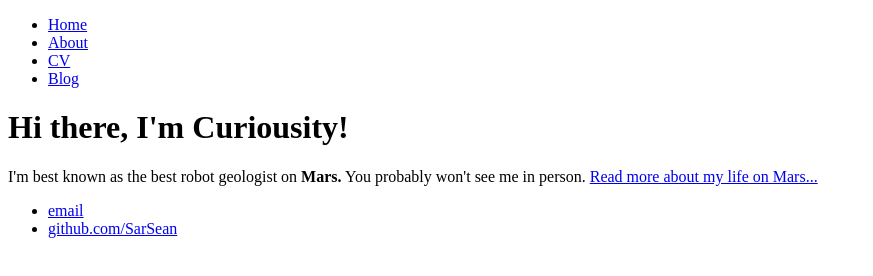
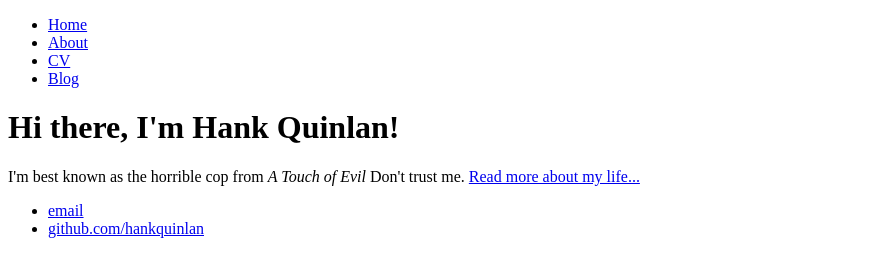
Before and after one commit to Shinich/Sarsean.github.io, a plain HTML site: page index.html in a window 1280 px wide. Shown: the whole page, without its empty margins (0-873 px from the left). Drawn offline with Linux system fonts and the light colour scheme.

Commit message:
Revert "Curiousity"

```diff
--- a/index.html
+++ b/index.html
@@ -1,7 +1,7 @@
 <!DOCTYPE html>
 <html>
 	<head>
-		<title>Cirousity, Robot Geologist</title>
+		<title>Hank Quinlan, Horrible Cop</title>
 	</head>
 	<body>
 		<nav>
@@ -14,14 +14,14 @@
 		</nav>
 		<div class="container">
     		<div class="blurb">
-        		<h1>Hi there, I'm Curiousity!</h1>
-				<p>I'm best known as the best robot geologist on <strong>Mars.</strong> You probably won't see me in person. <a href="/about">Read more about my life on Mars...</a></p>
+        		<h1>Hi there, I'm Hank Quinlan!</h1>
+				<p>I'm best known as the horrible cop from <em>A Touch of Evil</em> Don't trust me. <a href="/about">Read more about my life...</a></p>
     		</div><!-- /.blurb -->
 		</div><!-- /.container -->
 		<footer>
     		<ul>
-        		<li><a href="mailto:SarSean@stu.staloysius.nsw.ecu.au">email</a></li>
-        		<li><a href="https://github.com/SarSean">github.com/SarSean</a></li>
+        		<li><a href="mailto:hankquinlanhub@gmail.com">email</a></li>
+        		<li><a href="https://github.com/hankquinlan">github.com/hankquinlan</a></li>
 			</ul>
 		</footer>
 	</body>
```
